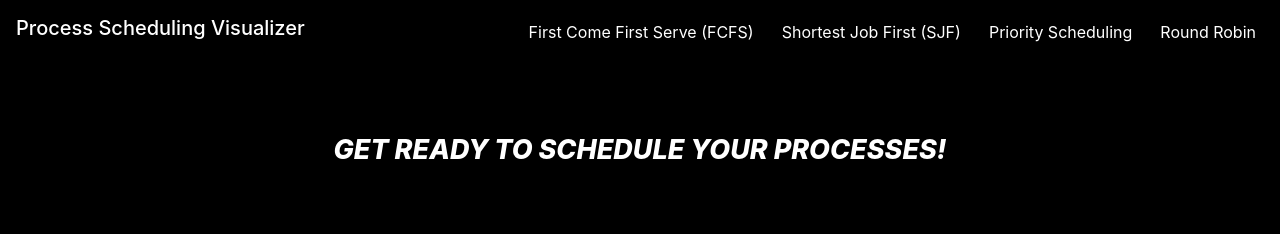
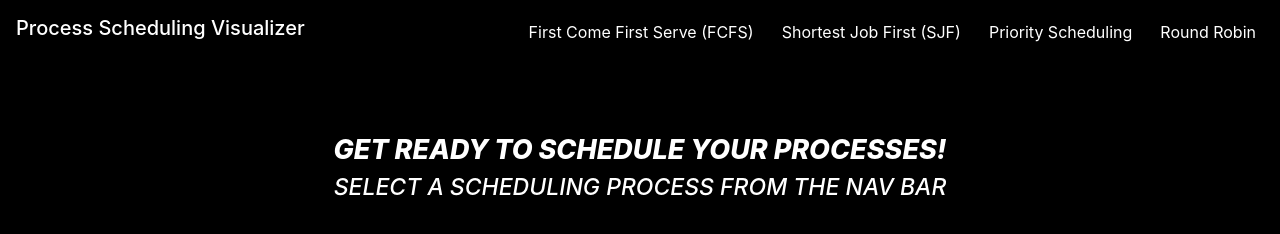
Before and after one commit to MiDevenKnow/Process-Visualizer, a plain HTML site: page index.html in a window 1280 px wide. Drawn offline with nearby package versions, Linux system fonts and the light colour scheme.

Commit message:
All files

```diff
--- a/index.html
+++ b/index.html
@@ -44,6 +44,7 @@
 
     <div id="intro">
         <h2>GET READY TO SCHEDULE YOUR PROCESSES!</h2>
+        <h3>SELECT A SCHEDULING PROCESS FROM THE NAV BAR</h3>
     </div>
 </div>
 
```
